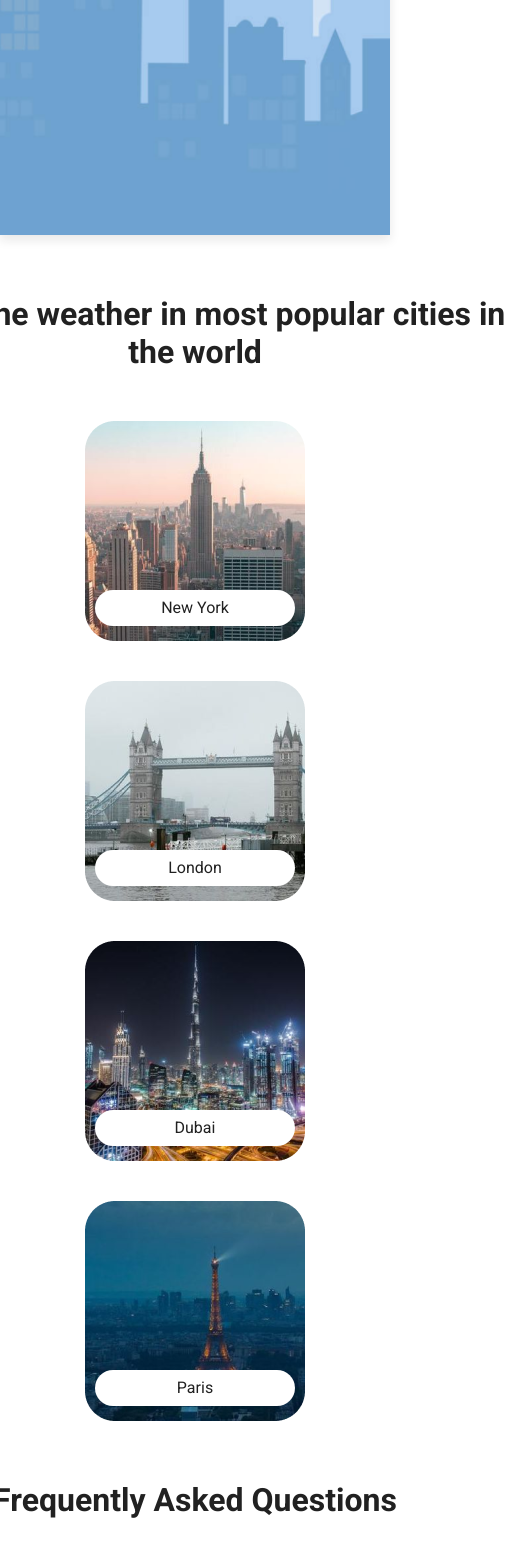
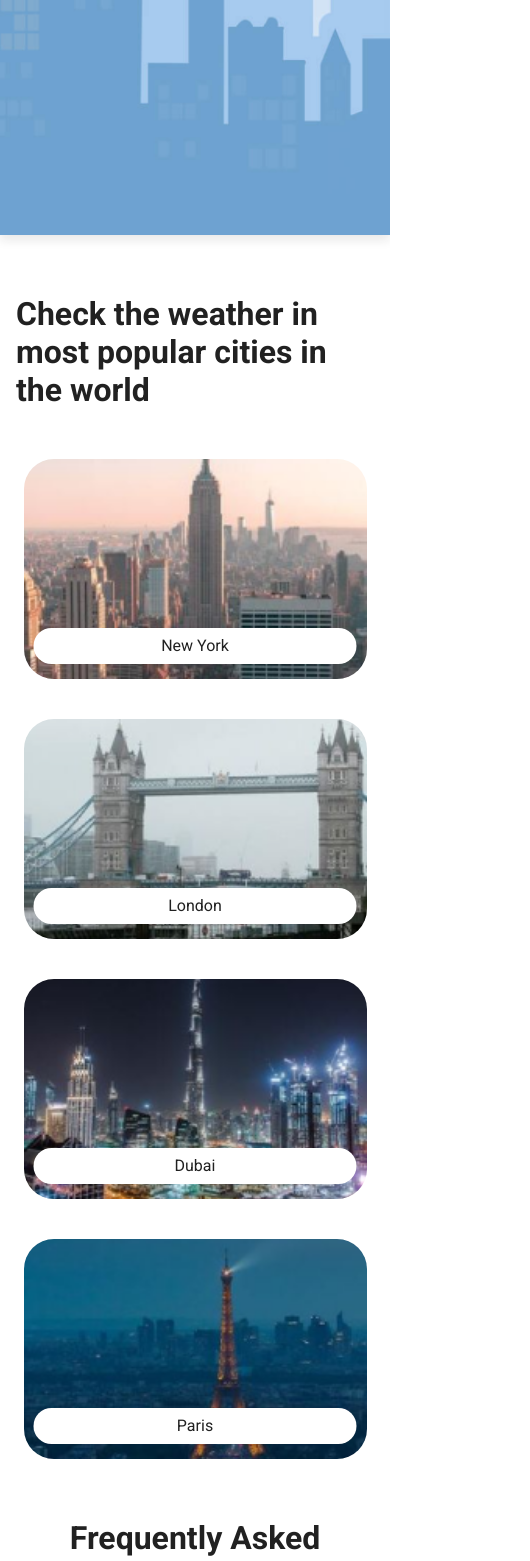
Before and after one commit to marharita08/weather-app, a React (Vite) app: page / in a window 390 px wide. Shown: the part 432-1993 px from the top of the page, 530 px wide, since content can reach past the window. Built offline with nearby package versions, Linux system fonts and the light colour scheme.

Commit message:
make other sections responsive

```diff
--- a/src/components/city-card/city-card.module.css
+++ b/src/components/city-card/city-card.module.css
@@ -6,8 +6,10 @@
 
 .image {
   width: 100%;
-  height: auto;
+  height: 100%;
   display: block;
+  object-fit: cover;
+  border-radius: 30px;
 }
 
 .title {
@@ -25,3 +27,12 @@
   font-size: 16px;
   line-height: 24px;
 }
+
+@media (width <= 600px) {
+  .card {
+    width: 343px;
+  }
+  .title {
+    width: 323px;
+  }
+}
--- a/src/components/city-card/city-card.tsx
+++ b/src/components/city-card/city-card.tsx
@@ -8,7 +8,7 @@ type Properties = {
 const CityCard: React.FC<Properties> = ({ title, image }) => {
   return (
     <div className={styles.card}>
-      <img src={image} alt={title} />
+      <img src={image} alt={title} className={styles.image}/>
       <div className={styles.title}>{title}</div>
     </div>
   );
--- a/src/components/popular-cities/popular-cities.module.css
+++ b/src/components/popular-cities/popular-cities.module.css
@@ -7,9 +7,10 @@
 }
 
 .title {
+  width: calc(100% - 32px);
+  max-width: 670px;
   font-size: 32px;
   line-height: 38px;
-  width: 670px;
   text-align: center;
 }
 
@@ -19,3 +20,9 @@
   flex-wrap: wrap;
   justify-content: center;
 }
+
+@media (width <= 600px) {
+  .title {
+    text-align: left;
+  }
+}
--- a/src/components/questions/questions.module.css
+++ b/src/components/questions/questions.module.css
@@ -9,7 +9,8 @@
 .title {
   font-size: 32px;
   line-height: 38px;
-  width: 670px;
+  width: calc(100% - 32px);
+  max-width: 670px;
   text-align: center;
 }
 
@@ -17,6 +18,6 @@
   display: flex;
   flex-direction: column;
   gap: 20px;
-  width: 100%;
+  width: calc(100% - 32px);
   max-width: 1000px;
 }
```
